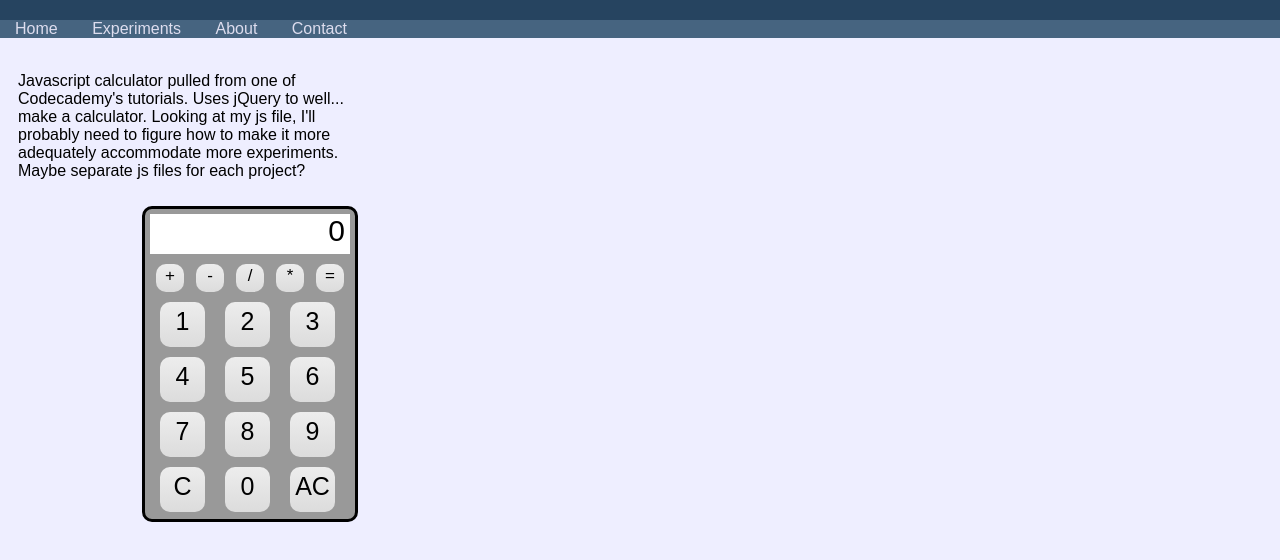
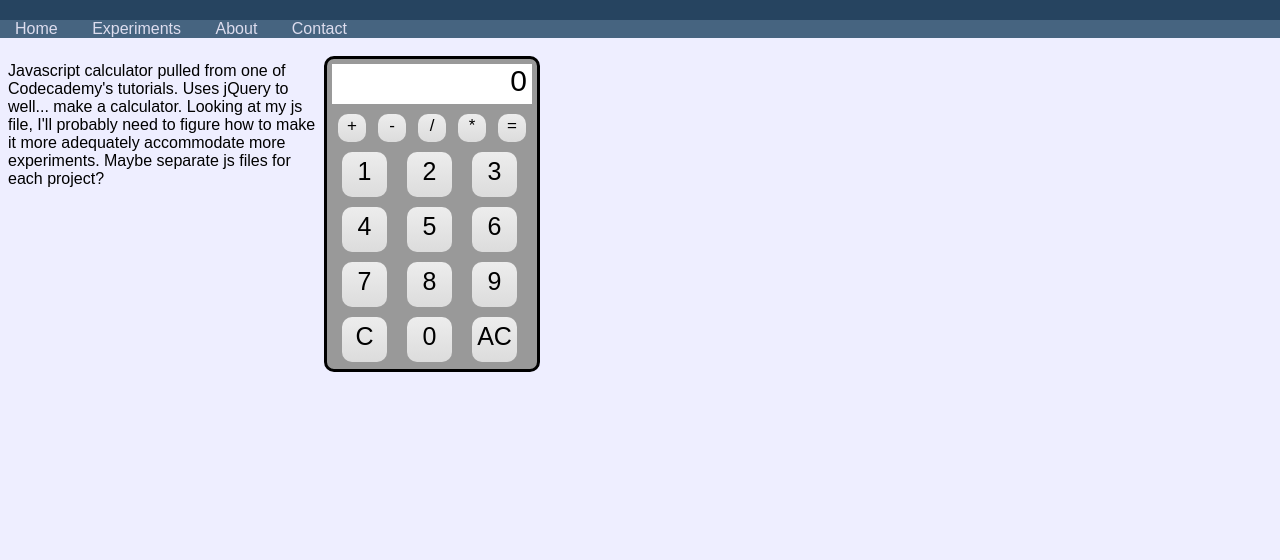
Before and after one commit to Karthos/Karthos.github.io, a plain HTML site: page html/experiments.html in a window 1280 px wide. Shown: the part 60-620 px from the top of the page. Drawn offline with Linux system fonts and the light colour scheme.

Commit message:
Makes sections format better finally I think

```diff
--- a/css/style.css
+++ b/css/style.css
@@ -27,9 +27,7 @@ a:focus{
 
 
 section {
-   float:left;
-   width: 340px;
-   margin: 10px;
+   width:50%;
 }
 
 /* Contact page */
@@ -51,7 +49,10 @@ section {
 
 
 /* Calculator experiment  */
-
+section#calcExperiment > p{
+   float:left;
+   width:50%;
+}
 
 
 #calculator {
@@ -62,7 +63,7 @@ section {
 	margin: 10px auto;
 	padding: 5px;
 	border-radius: 10px;
-   float:right;
+   float:left;
 
 }
 
```
